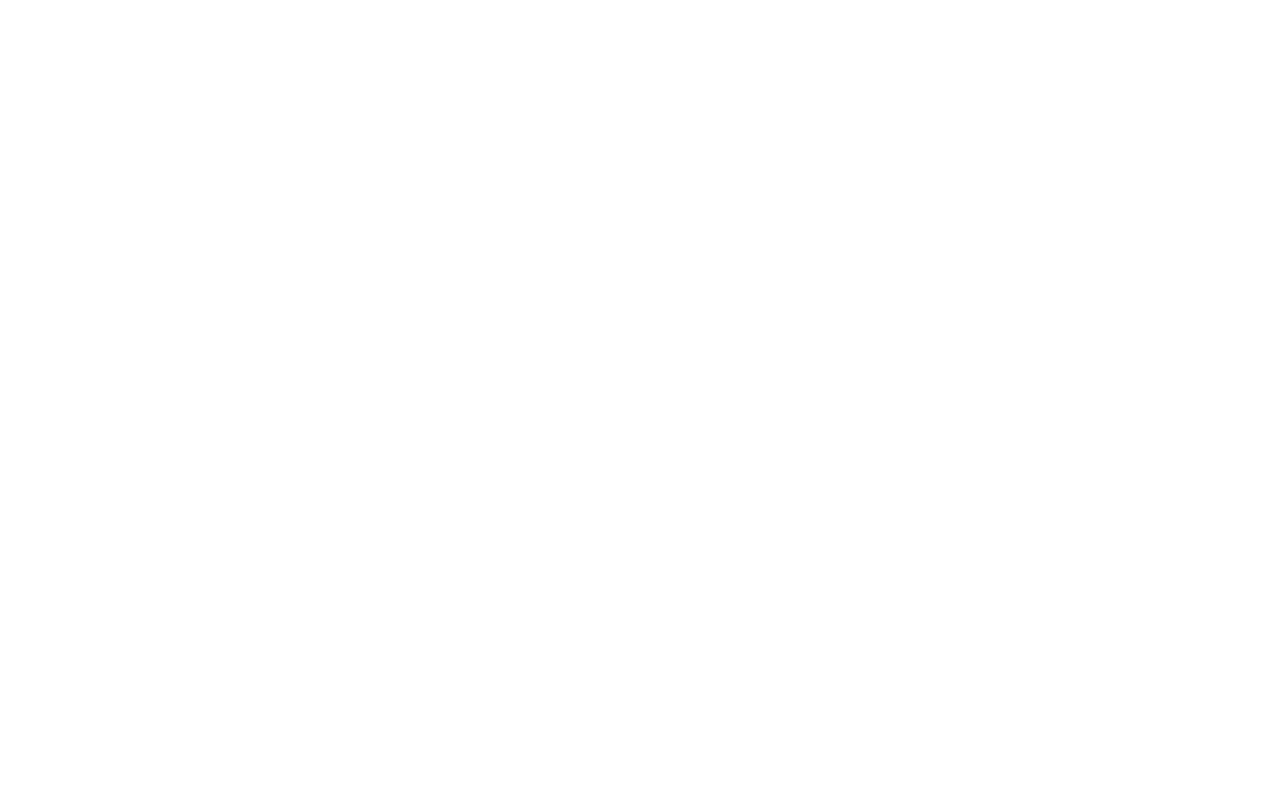
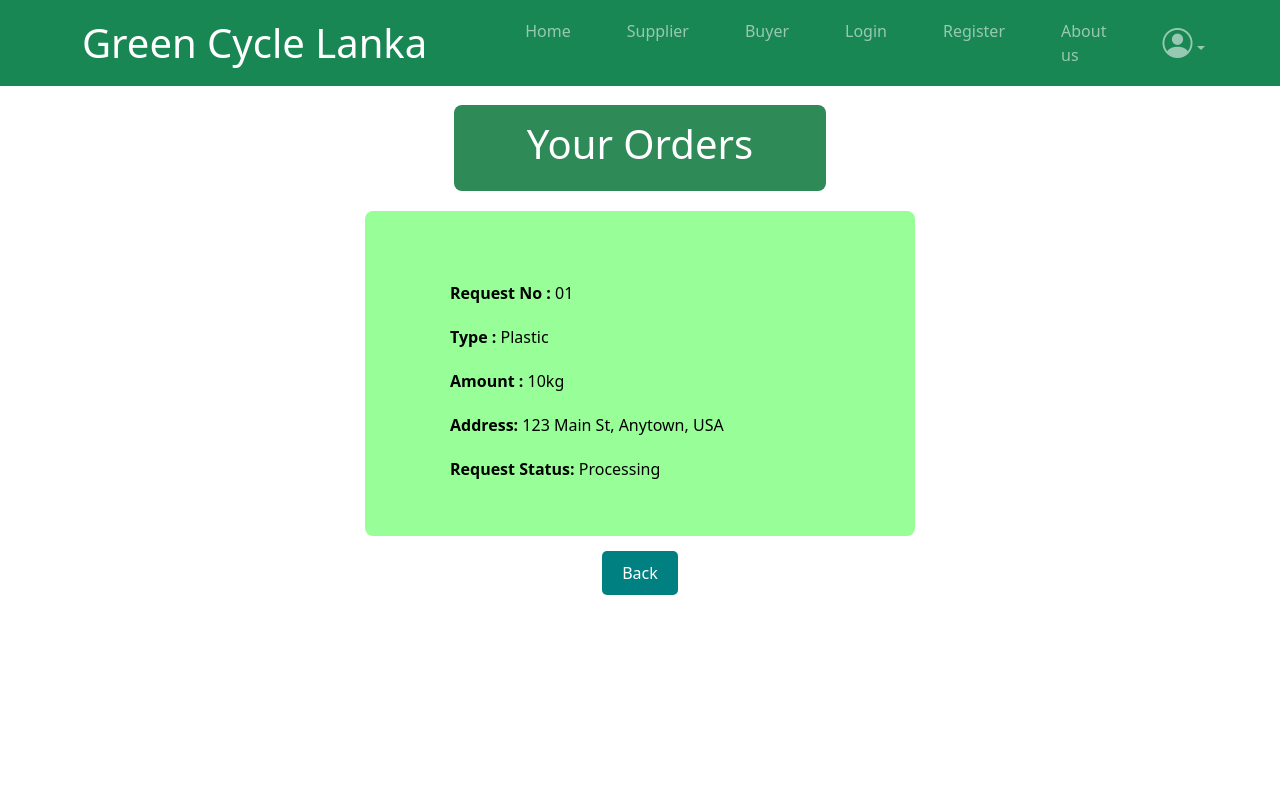
Before and after one commit to maheli101/Green-Cycle-Lanka-Frontend, a React (Vite) app: page /userorder in a window 1280 px wide. Before the commit this address had no page. Shown: the top 800 px of the page. Built offline with nearby package versions, Linux system fonts and the light colour scheme.

Commit message:
created User Orders and User Pickups

```diff
--- a/src/App.jsx
+++ b/src/App.jsx
@@ -37,6 +37,9 @@
 import AboutUsPage from "./pages/AboutUs/AboutUsPage";
 import RequestForm from "./pages/Supplierpage/RequestForm";
 import MyProfile from "./pages/MyProfile";
+import UserOrders from "./pages/UserOrders";
+import UserPickups from "./pages/UserPickups";
+
 
 function App() {
   return (
@@ -78,6 +81,8 @@
 
 
           <Route path="profile" element={<MyProfile />} />
+          <Route path="userorder" element={<UserOrders />} />
+          <Route path="userpickup" element={<UserPickups />} />
 
 
 
--- /dev/null
+++ b/src/pages/UserOrders.jsx
@@ -0,0 +1,98 @@
+import React from 'react';
+import styled from 'styled-components';
+
+const Container = styled.div`
+  padding: 20px;
+
+  display: flex;
+  flex-direction: column;
+  align-items: center;
+`;
+
+const Header = styled.div`
+  background-color: #2E8B57;
+  padding: 15px 25px;
+  border-radius: 8px;
+  margin-bottom: 20px;
+  width: 30%;
+  max-width: 800px;
+  text-align: center;
+`;
+
+const Title = styled.h1`
+  color: white;
+
+`;
+
+const OrderBox = styled.div`
+  background-color: #98FF98;
+  padding: 20px;
+  border-radius: 8px;
+  width: 80%;
+  max-width: 550px;
+
+`;
+
+const OrderInfoBox = styled.div`
+
+  padding: 15px;
+  border-radius: 8px;
+  color: black;
+  margin-top: 15px;
+`;
+
+const OrderInfo = styled.p`
+  margin: 20px 50px;
+`;
+
+
+
+const Button = styled.button`
+  padding: 10px 20px;
+  background-color: #008080;
+  color: white;
+  border: none;
+  border-radius: 5px;
+  cursor: pointer;
+  font-size: 16px;
+
+  &:hover {
+    background-color: #0056b3;
+  }
+
+  margin-top: 15px;
+`;
+
+const UserOrders = () => {
+  const user = {
+    no: '01',
+    type: 'Plastic',
+    amount: '10kg',
+    address: '123 Main St, Anytown, USA',
+    status: 'Processing',
+
+  };
+
+  return (
+    <Container>
+      <Header>
+        <Title>Your Orders</Title>
+      </Header>
+      <OrderBox>
+
+        <OrderInfoBox>
+          <OrderInfo><strong>Request No :</strong> {user.no}</OrderInfo>
+          <OrderInfo><strong>Type :</strong> {user.type}</OrderInfo>
+          <OrderInfo><strong>Amount :</strong> {user.amount}</OrderInfo>
+          <OrderInfo><strong>Address:</strong> {user.address}</OrderInfo>
+          <OrderInfo><strong>Request Status:</strong> {user.status}</OrderInfo>
+        </OrderInfoBox>
+
+      </OrderBox>
+
+      <Button>Back</Button>
+    </Container>
+  );
+};
+
+export default UserOrders;
--- /dev/null
+++ b/src/pages/UserPickups.jsx
@@ -0,0 +1,98 @@
+import React from 'react';
+import styled from 'styled-components';
+
+const Container = styled.div`
+  padding: 20px;
+
+  display: flex;
+  flex-direction: column;
+  align-items: center;
+`;
+
+const Header = styled.div`
+  background-color: #2E8B57;
+  padding: 15px 25px;
+  border-radius: 8px;
+  margin-bottom: 20px;
+  width: 30%;
+  max-width: 800px;
+  text-align: center;
+`;
+
+const Title = styled.h1`
+  color: white;
+
+`;
+
+const PickupBox = styled.div`
+  background-color: #98FF98;
+  padding: 20px;
+  border-radius: 8px;
+  width: 80%;
+  max-width: 550px;
+
+`;
+
+const PickupInfoBox = styled.div`
+
+  padding: 15px;
+  border-radius: 8px;
+  color: black;
+  margin-top: 15px;
+`;
+
+const PickupInfo = styled.p`
+  margin: 20px 50px;
+`;
+
+
+
+const Button = styled.button`
+  padding: 10px 20px;
+  background-color: #008080;
+  color: white;
+  border: none;
+  border-radius: 5px;
+  cursor: pointer;
+  font-size: 16px;
+
+  &:hover {
+    background-color: #0056b3;
+  }
+
+  margin-top: 15px;
+`;
+
+const UserPickups = () => {
+  const user = {
+    no: '01',
+    type: 'Plastic',
+    amount: '10kg',
+    address: '123 Main St, Anytown, USA',
+    status: 'Processing',
+
+  };
+
+  return (
+    <Container>
+      <Header>
+        <Title>Your Pickups</Title>
+      </Header>
+      <PickupBox>
+
+        <PickupInfoBox>
+          <PickupInfo><strong>Request No :</strong> {user.no}</PickupInfo>
+          <PickupInfo><strong>Type :</strong> {user.type}</PickupInfo>
+          <PickupInfo><strong>Amount :</strong> {user.amount}</PickupInfo>
+          <PickupInfo><strong>Address:</strong> {user.address}</PickupInfo>
+          <PickupInfo><strong>Request Status:</strong> {user.status}</PickupInfo>
+        </PickupInfoBox>
+
+      </PickupBox>
+
+      <Button>Back</Button>
+    </Container>
+  );
+};
+
+export default UserPickups;
```
